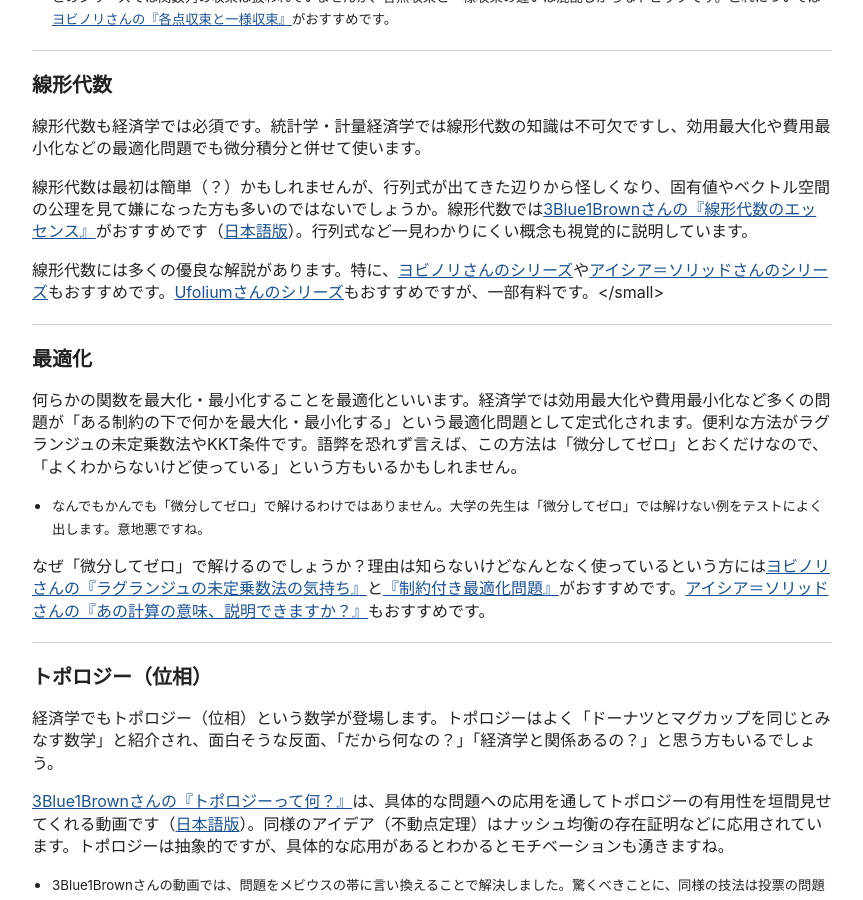
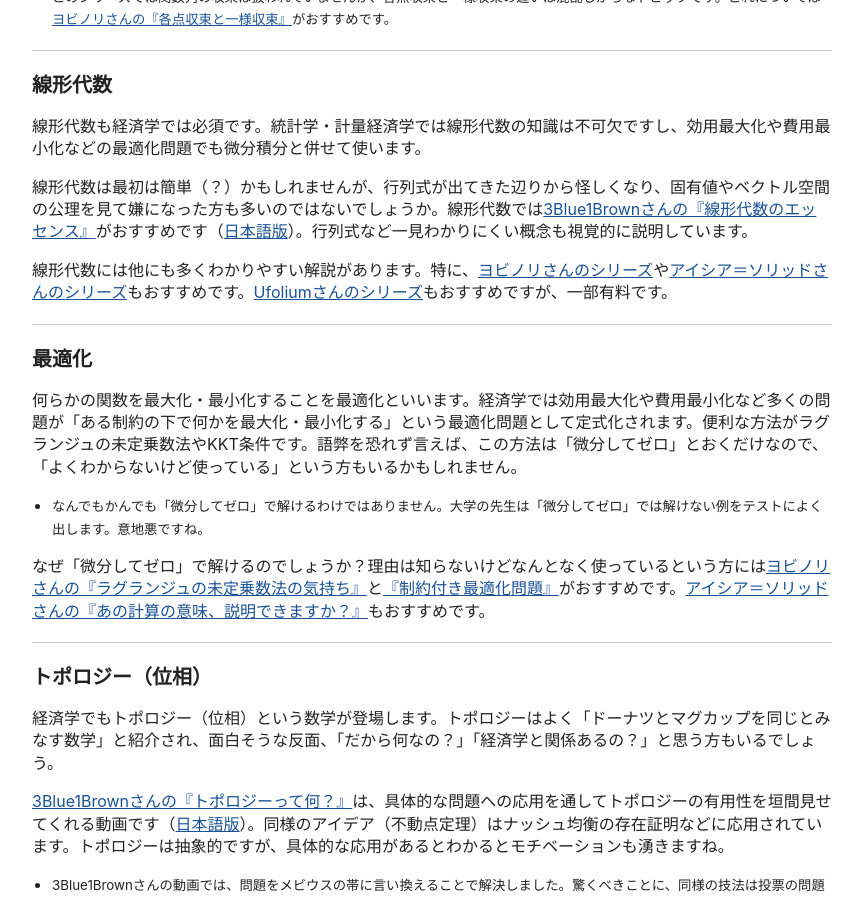
Before and after one commit to tetsuyahoshino137/tetsuyahoshino137.github.io, a Jekyll site: the page built from posts/youtube.md, in a window 1280 px wide and 900 px high, scrolled down 1801 px. Shown: the whole window, without its empty margins (208-1071 px from the left). Built offline with Jekyll 4.4.1, drawn with Linux system fonts in a browser that asks for light colours.

Commit message:
Update youtube.md

```diff
--- a/posts/youtube.md
+++ b/posts/youtube.md
@@ -71,7 +71,7 @@ YouTubeで勉強なんて当たり前になりました。勉強になる動画
 
 線形代数は最初は簡単（？）かもしれませんが、行列式が出てきた辺りから怪しくなり、固有値やベクトル空間の公理を見て嫌になった方も多いのではないでしょうか。線形代数では[3Blue1Brownさんの『線形代数のエッセンス』](https://youtu.be/fNk_zzaMoSs)がおすすめです（[日本語版](https://www.youtube.com/watch?v=ZXuZHNjS2tA)）。行列式など一見わかりにくい概念も視覚的に説明しています。
 
-線形代数には多くの優良な解説があります。特に、[ヨビノリさんのシリーズ](https://youtu.be/svm8hlhF8PA?si=Bupn7SvYGn5k9r22)や[アイシア＝ソリッドさんのシリーズ](https://youtu.be/wVipLySksnE?si=TLJ4G9tr8WmIDB3Q)もおすすめです。[Ufoliumさんのシリーズ](https://youtu.be/SNCHDPwQGFw)もおすすめですが、一部有料です。</small>
+線形代数には他にも多くわかりやすい解説があります。特に、[ヨビノリさんのシリーズ](https://youtu.be/svm8hlhF8PA?si=Bupn7SvYGn5k9r22)や[アイシア＝ソリッドさんのシリーズ](https://youtu.be/wVipLySksnE?si=TLJ4G9tr8WmIDB3Q)もおすすめです。[Ufoliumさんのシリーズ](https://youtu.be/SNCHDPwQGFw)もおすすめですが、一部有料です。
 
 ---
 
```
